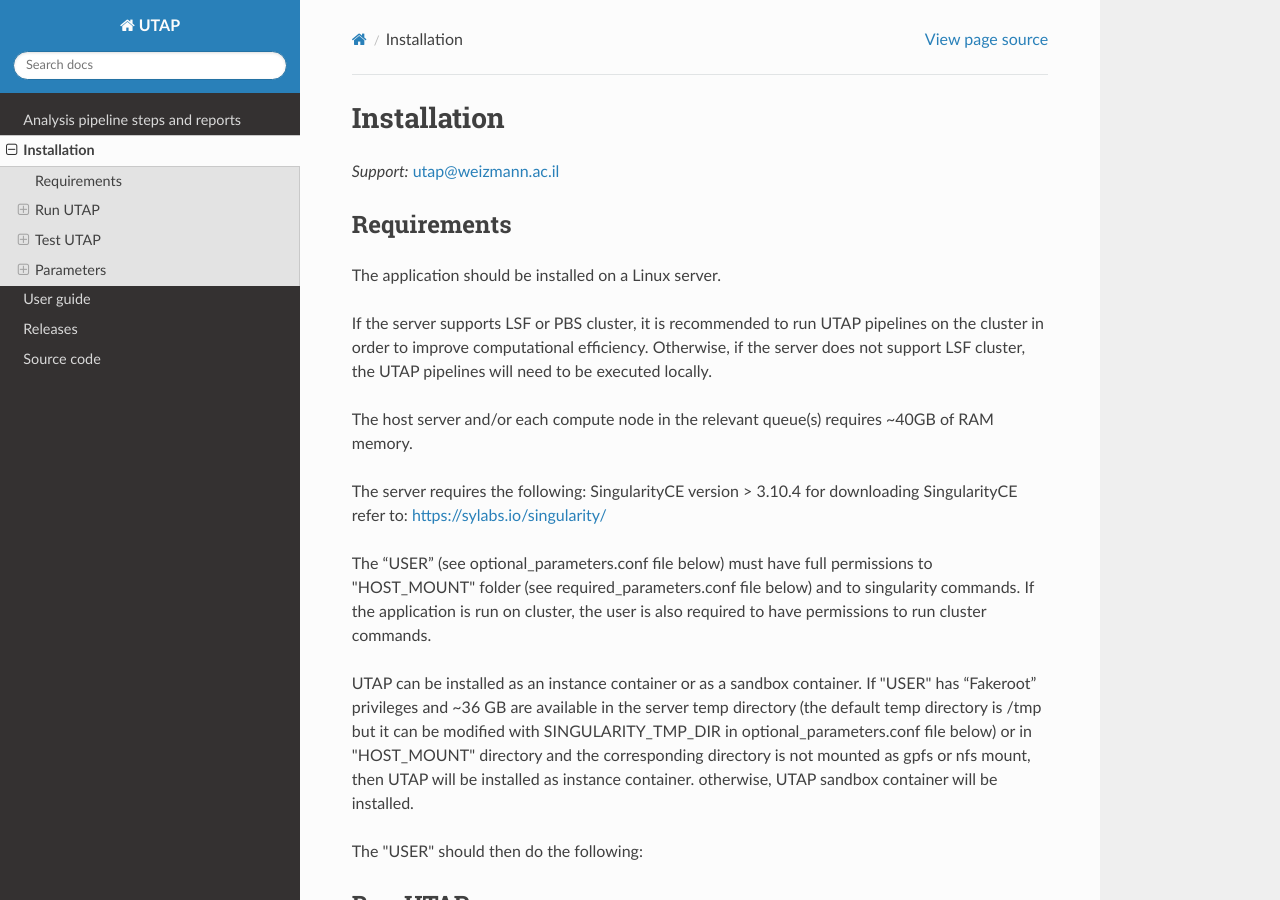
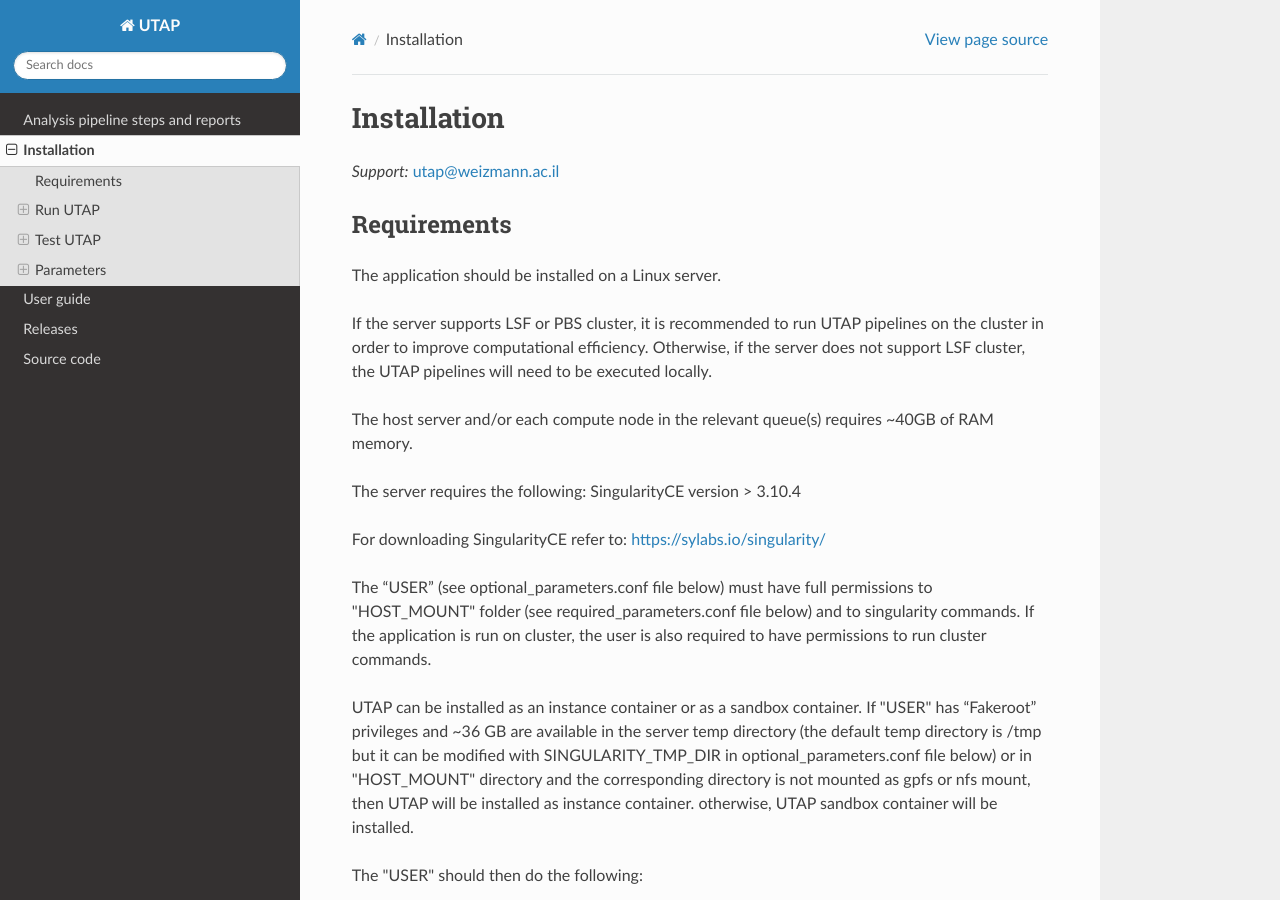
Before and after one commit to utap2/utap2, a Sphinx documentation site: the page built from docs/rst/installation.rst, in a window 1280 px wide and 900 px high. Built offline with Sphinx 7.4.7 and the Read the Docs theme 2.0.0, drawn with Linux system fonts in a browser that asks for light colours.

```diff
--- a/docs/rst/installation.rst
+++ b/docs/rst/installation.rst
@@ -19,7 +19,8 @@ The host server and/or each compute node in the relevant queue(s) requires ~40GB
 
 The server requires the following:
 SingularityCE version > 3.10.4
-for downloading SingularityCE refer to: https://sylabs.io/singularity/
+
+For downloading SingularityCE refer to: https://sylabs.io/singularity/
 
 
 The “USER” (see optional_parameters.conf file below) must have full permissions to "HOST_MOUNT" folder (see required_parameters.conf file below) and to singularity commands.
@@ -161,8 +162,8 @@ After download is completed, login as admin USER to the UTAP site and choose Tra
 2.Select "Run DESeq2: in "DESeq2 run" choise field
 3.fill in the DESeq2 category boxes as follow:
 
-   MG_cont
-   -------
+   ###MG_cont
+
    GFAP_reporter_12hLPS_MG3_cont_1
 
    MG_LPS
```
